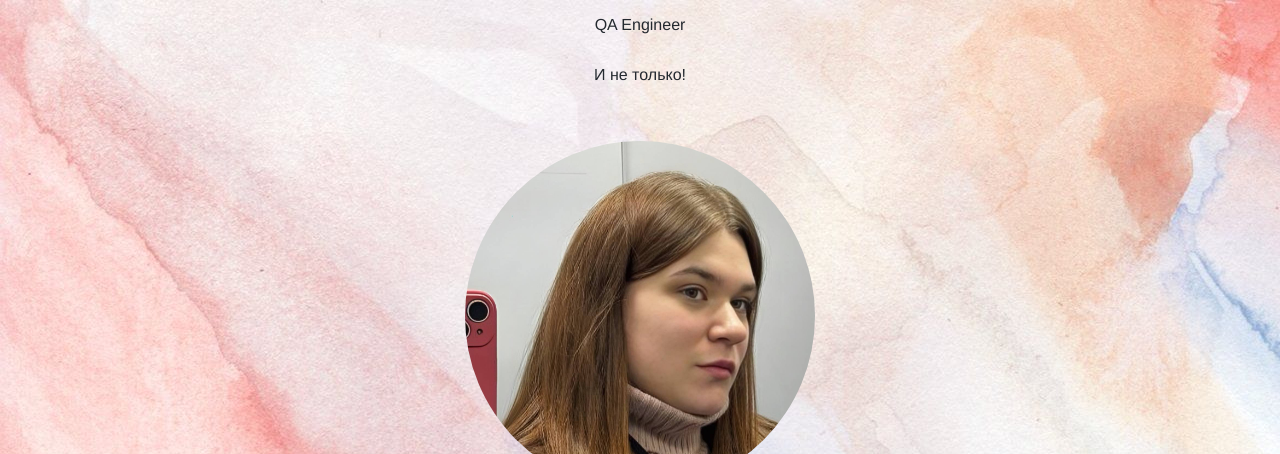
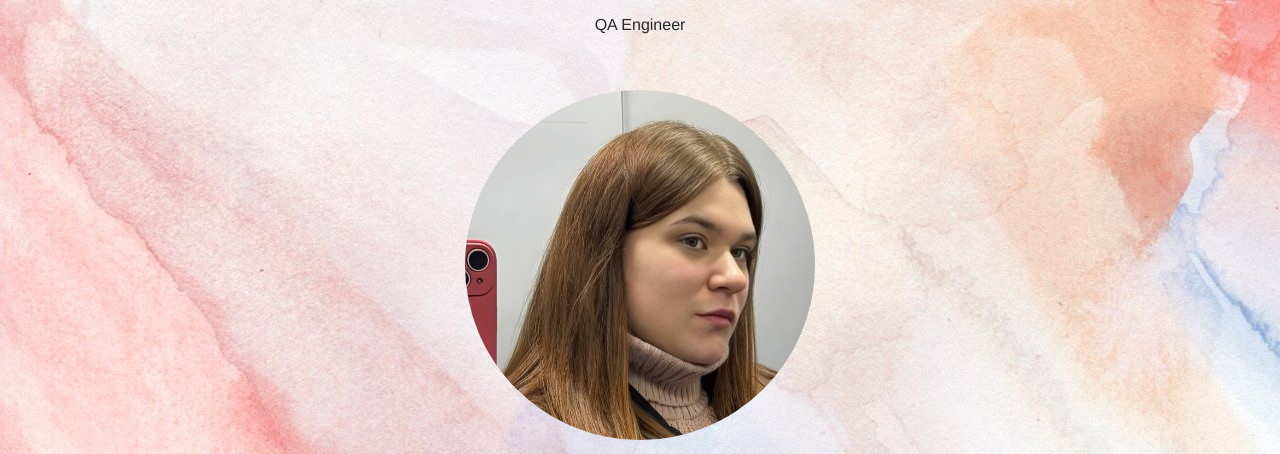
Before and after one commit to Lina9626/CV, a plain HTML site: page CV/index.html in a window 1280 px wide. Shown: the top 454 px of the page. Drawn offline with Linux system fonts and the light colour scheme.

Commit message:
удалила параграф

```diff
--- a/CV/index.html
+++ b/CV/index.html
@@ -9,7 +9,6 @@
     <link href="./style.css" rel="stylesheet" />
     <title>Элина Линева</title>
     <p>QA Engineer</p>
-    <p>И не только!</p>
   </head>
   <body>
     <header class="header">
```
